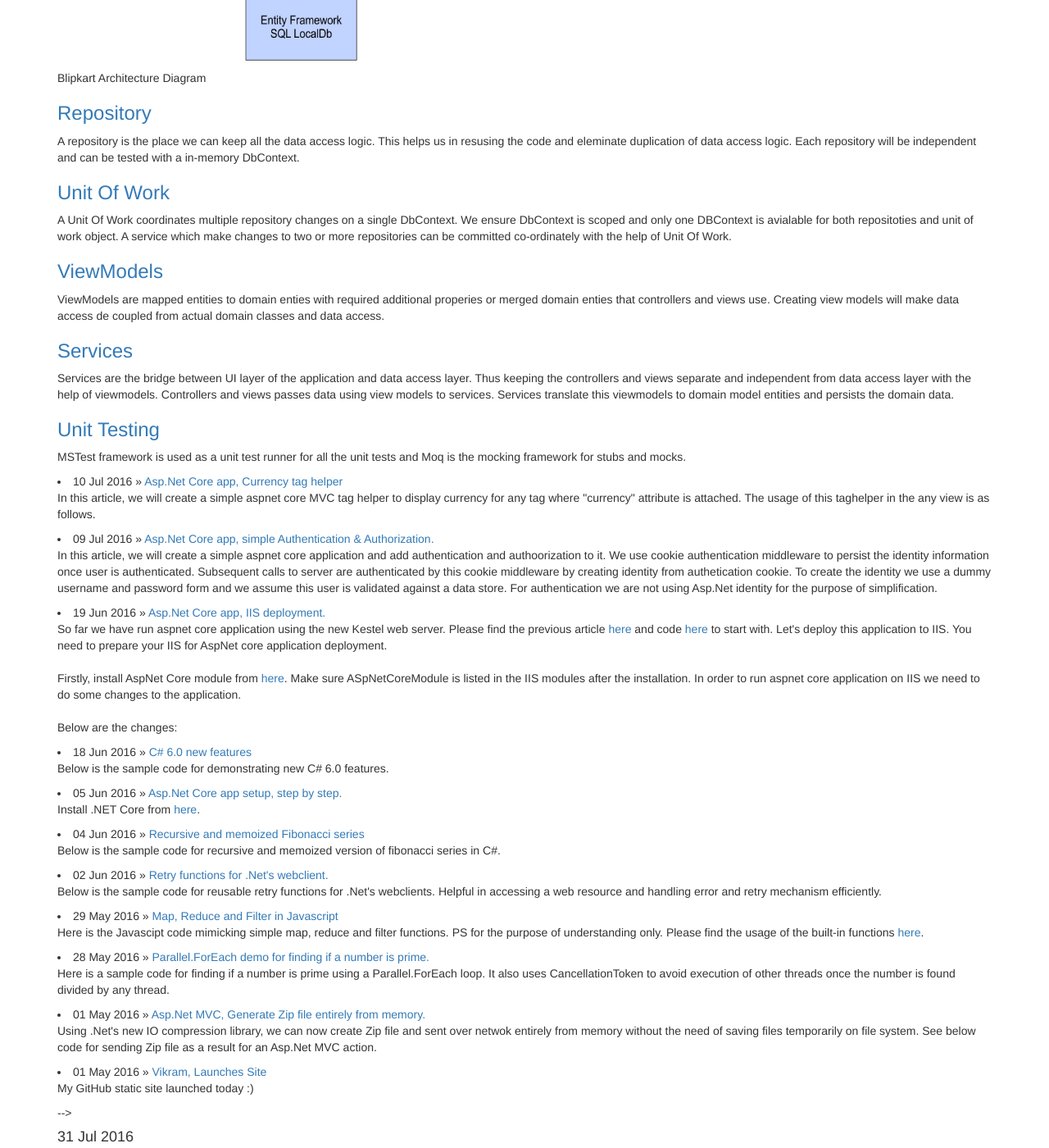
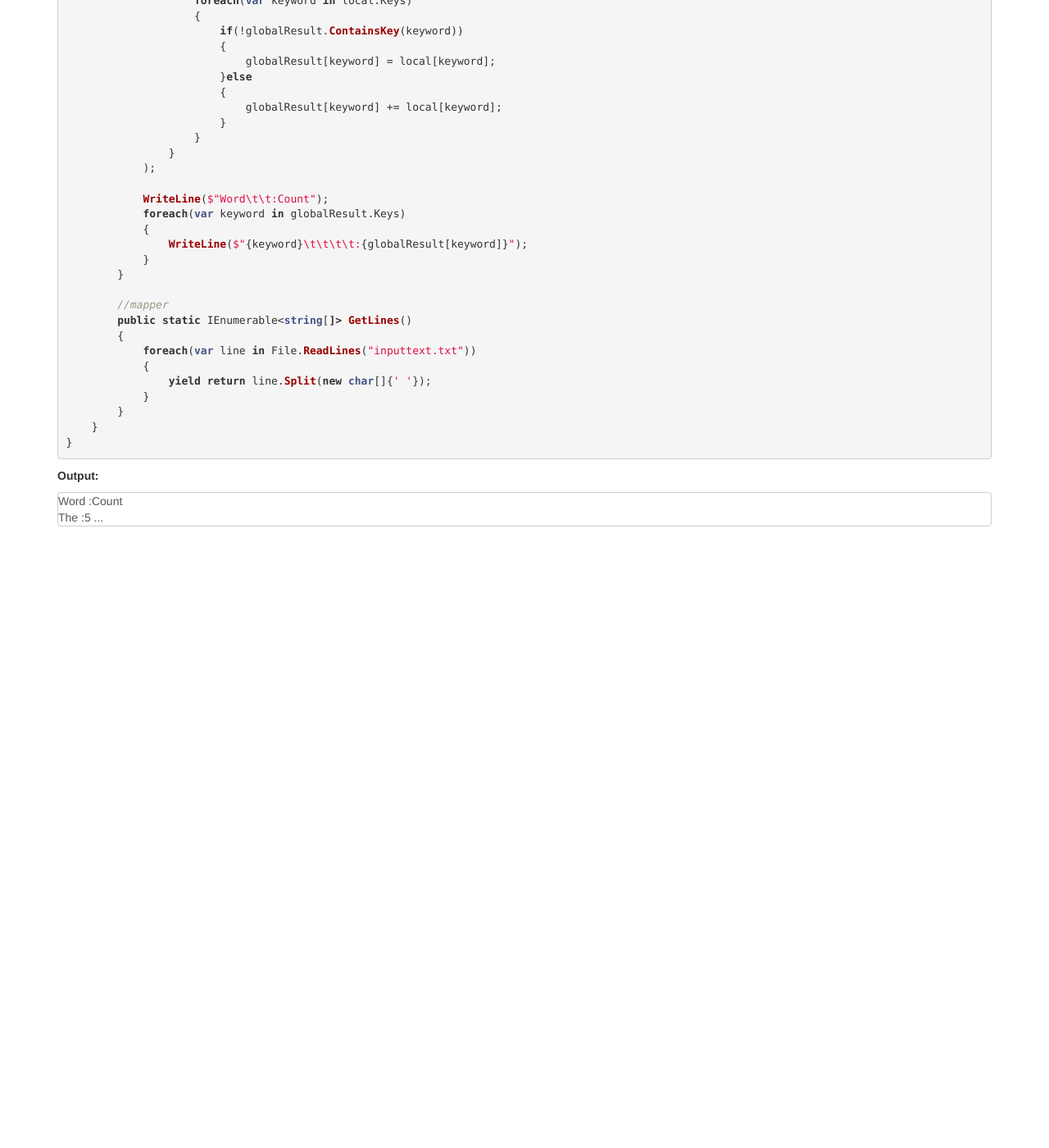
Before and after one commit to srirangamv/srirangamv.github.io, a Jekyll site: the page built from index.html, in a window 1280 px wide and 1400 px high, scrolled down 893 px. Shown: the whole window at 82% size. Built offline with Jekyll 4.4.1, drawn with Linux system fonts in a browser that asks for light colours; nearby versions of some CDN libraries; the list of posts is cut into pages by our own code; after the commit the page ends 1545 px from its top, so only the background shows below that; some of the changed text lies outside the part shown.

Commit message:
homepage layout update.

```diff
--- a/_posts/2016-07-31-complete-aspnetcore-app.md
+++ b/_posts/2016-07-31-complete-aspnetcore-app.md
@@ -20,6 +20,7 @@
     <p>
         In this article, we will see an aspnet core shopping cart minimal application which uses entity framework core as backend, simple authentication and authoorization. Also data access layer is accessed by repositories and co-ordinated by a unit of work. See below block diagram for the interaction between the layers and components. Please find the complete code at <a href="https://github.com/vwtt/aspnetcorecompleteapp" title="code download path">here</a>.
     </p>
+    <!--more-->
     <figure>
       <img src="/images/BlipkartArchitecture.png" alt="Blipkart Architecture Diagram" width="450" height="600" />
       <figcaption>Blipkart Architecture Diagram</figcaption>
--- a/index.html
+++ b/index.html
@@ -3,18 +3,7 @@
 title: Vikram's Blog
 ---
 
-<!--
-<ul class="posts">
-  {% for post in site.posts %}
-    <li>
-        <span>{{ post.date | date_to_string }}</span> &raquo;
-      <a href="{{ post.url }}">{{ post.title }}</a>
-      {{ post.excerpt }}
-    </li>
-  {% endfor %}
-</ul>-->
-
-<h4>{{ site.posts.first.date | date_to_string }}</h4>
+<span>{{ site.posts.first.date | date_to_string }}</span>
 <h2>{{ site.posts.first.title }}</h2>
 
 <div class="post">
```
